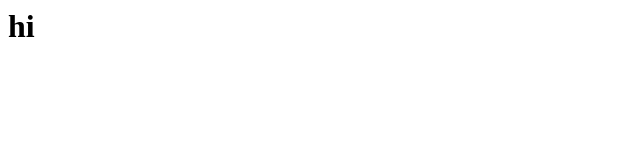
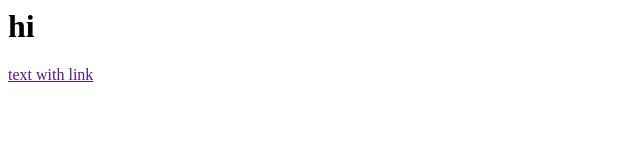
Before and after one commit to reilnareil/CSPC314, a plain HTML site: page try/index.html in a window 1280 px wide. Shown: the whole page, without its empty margins (0-640 px from the left). Drawn offline with Linux system fonts and the light colour scheme.

Commit message:
2nd commit

```diff
--- a/try/index.html
+++ b/try/index.html
@@ -1 +1,2 @@
 <h1>hi</h1>
+<a href="">text with link</a>
```
